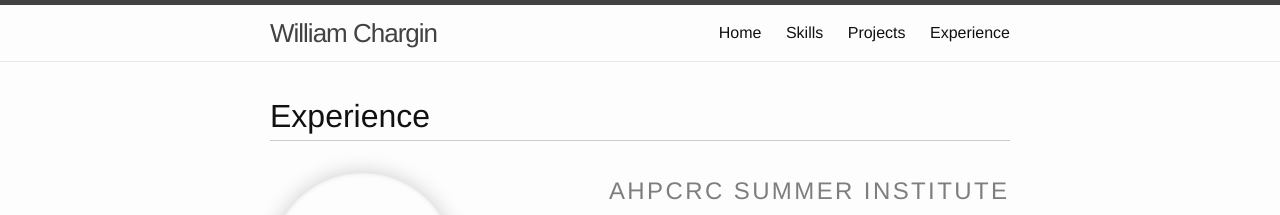
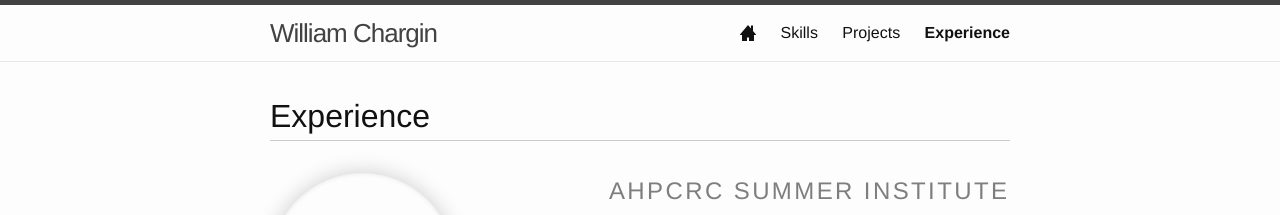
Before and after one commit to wchargin/wchargin.github.io, a Jekyll site: the page built from experience/index.html, in a window 1280 px wide. Shown: the top 215 px of the page. Built offline with Jekyll 4.4.1, drawn with Linux system fonts in a browser that asks for light colours; nearby versions of some CDN libraries.

Commit message:
Restyle navbar for "current page" bold, home link

```diff
--- a/_includes/header.html
+++ b/_includes/header.html
@@ -14,10 +14,16 @@
       </a>
 
       <div class="trigger">
-        <a class="page-link" href="/">Home</a>
-        {% for page in site.pages %}
-          {% if page.title %}
-          <a class="page-link" href="{{ page.url | prepend: site.baseurl }}">{{ page.title }}</a>
+        <a class="page-link" href="/">
+          <span class="home-icon">
+              <svg viewBox="0 0 16 16">
+                <path d="M 16,9.48148 13,5.925927 V 0.5925933 H 11 V 3.555553 L 8,0 0,9.48148 v 0.592593 H 2 V 16 H 7 V 12.444447 H 9 V 16 h 5 v -5.925927 h 2 V 9.48148 z" />
+              </svg>
+            </span>
+        </a>
+        {% for p in site.pages %}
+          {% if p.title %}
+          <a class="page-link{% if page.title == p.title %} current-page{% endif %}" href="{{ p.url | prepend: site.baseurl }}">{{ p.title }}</a>
           {% endif %}
         {% endfor %}
       </div>
--- a/_sass/_base.scss
+++ b/_sass/_base.scss
@@ -204,3 +204,18 @@ pre {
         }
     }
 }
+
+.home-icon {
+
+    > svg {
+        display: inline-block;
+        width: 1em;
+        height: 1em;
+        vertical-align: text-bottom;
+
+        path {
+            fill: $text-color;
+        }
+    }
+
+}
--- a/_sass/_layout.scss
+++ b/_sass/_layout.scss
@@ -39,6 +39,9 @@
         &:not(:first-child) {
             margin-left: 20px;
         }
+    }
+    .current-page {
+        font-weight: bold;
     }
 
     @include media-query($on-palm) {
```
